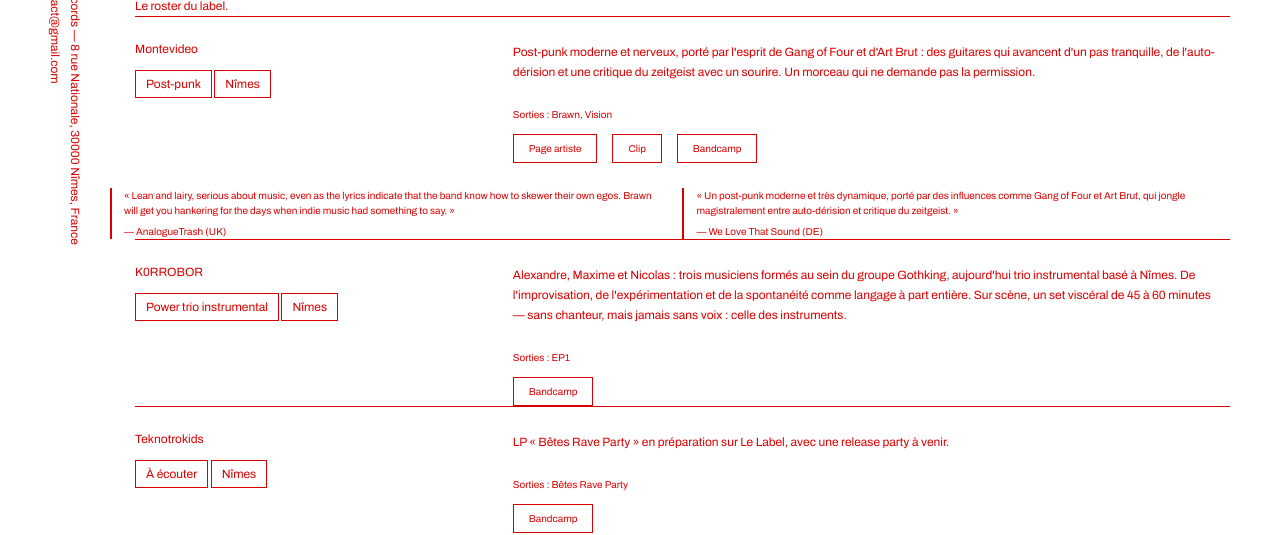
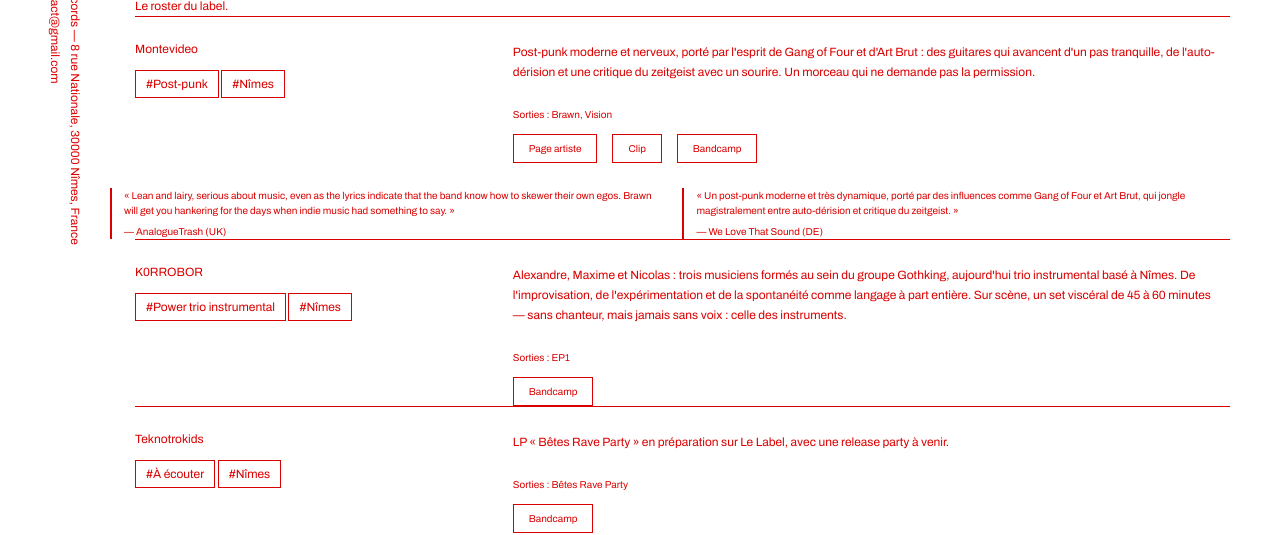
Before and after one commit to lelabelrecords-stack/website, a React (Vite) app: page /artistes in a window 1280 px wide. Shown: the part 281-816 px from the top of the page. Built offline with nearby package versions, Linux system fonts and the light colour scheme.

Commit message:
feat(ds): étiquettes de catégorie préfixées d'un # via la primitive ui/Label (home, événements, artistes, page design system)
Co-authored-by: lelabelrecords-stack <lelabelrecords-stack@users.noreply.github.com>

```diff
--- a/src/components/ui/Label.jsx
+++ b/src/components/ui/Label.jsx
@@ -1,5 +1,5 @@
 export default function Label({ filled = false, children }) {
   return (
-    <span className={`label${filled ? ' label--filled' : ''}`}>{children}</span>
+    <span className={`label${filled ? ' label--filled' : ''}`}>#{children}</span>
   )
 }
--- a/src/pages/Artistes.jsx
+++ b/src/pages/Artistes.jsx
@@ -1,3 +1,4 @@
+import Label from '../components/ui/Label.jsx'
 import { usePageMeta } from '../seo.js'
 import { artistes, sorties } from '../data.js'
 
@@ -21,8 +22,8 @@ export default function Artistes() {
               <div className="col-33 col-50-tablet col-100-sp">
                 <h3 id={`artiste-${a.id}`}>{a.name}</h3>
                 <p className="__row">
-                  <span className="label">{a.genre}</span>{' '}
-                  <span className="label">{a.ville}</span>
+                  <Label>{a.genre}</Label>{' '}
+                  <Label>{a.ville}</Label>
                 </p>
               </div>
               <div className="col-66 col-50-tablet col-100-sp">
--- a/src/pages/Evenements.jsx
+++ b/src/pages/Evenements.jsx
@@ -1,3 +1,4 @@
+import Label from '../components/ui/Label.jsx'
 import { usePageMeta } from '../seo.js'
 import { evenements, formatDate } from '../data.js'
 
@@ -23,7 +24,7 @@ export default function Evenements() {
             </p>
             <h3 className="__row">{e.title}</h3>
             <p className="__row textsize-regular-lh-small">
-              {e.lieu}, {e.ville} — <span className="label">{e.type}</span>
+              {e.lieu}, {e.ville} — <Label>{e.type}</Label>
             </p>
             {e.link && (
               <p className="__row textsize-small">
```
